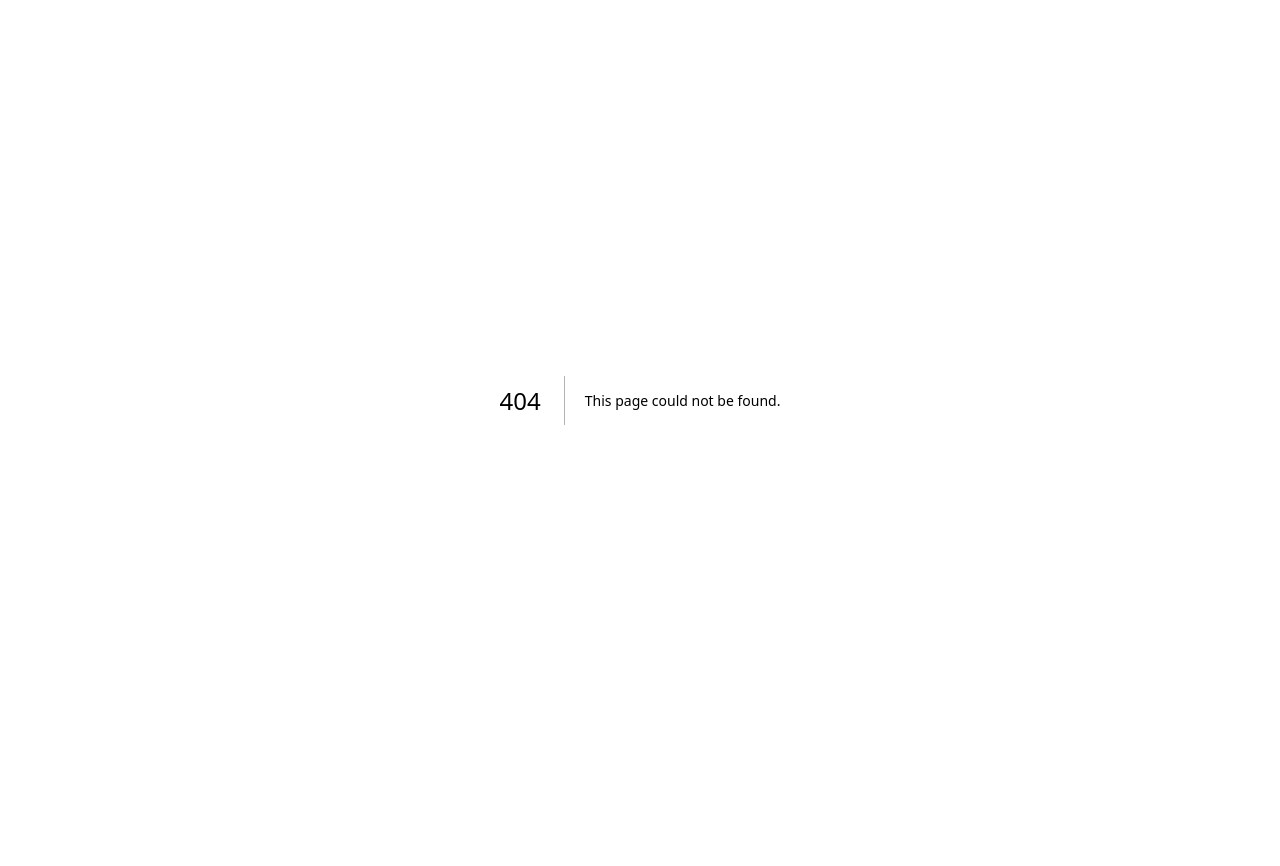
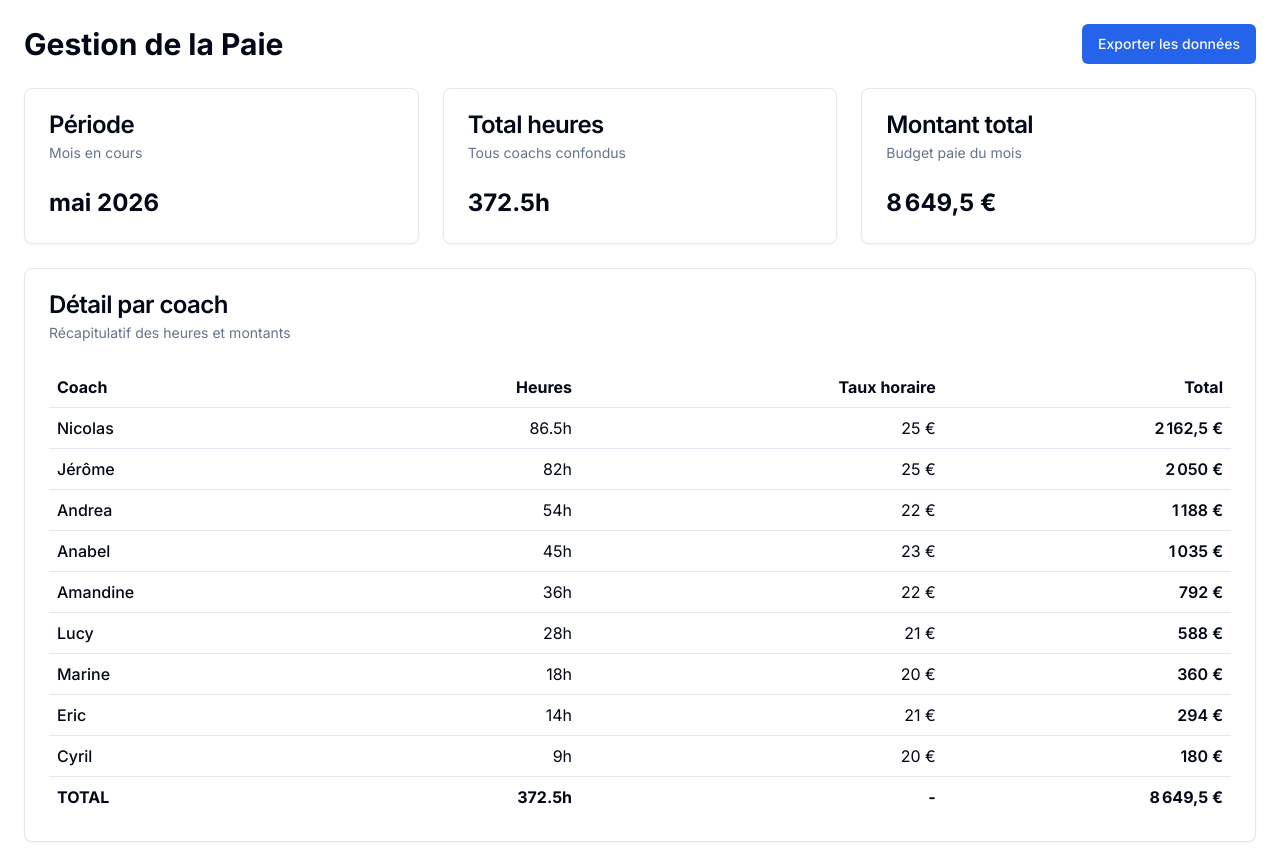
Before and after one commit to jeromedimitri-ai/swimsync-2.0, a Next.js app in the folder apps/web/: page /paie in a window 1280 px wide. Before the commit this address had no page. Before the commit the page ends 800 px from the top, so only its background shows below. Built offline with nearby package versions, Linux system fonts and the light colour scheme.

Commit message:
feat: add Paie page with payroll calculations and export

```diff
--- /dev/null
+++ b/apps/web/app/paie/page.tsx
@@ -0,0 +1,101 @@
+import { Card, CardContent, CardDescription, CardHeader, CardTitle } from '@/components/ui/card'
+import { Button } from '@/components/ui/button'
+
+export default function PaiePage() {
+  const moisActuel = new Date().toLocaleString('fr-FR', { month: 'long', year: 'numeric' })
+
+  const paieData = [
+    { coach: 'Nicolas', heures: 86.5, tauxHoraire: 25, total: 2162.5 },
+    { coach: 'Jérôme', heures: 82, tauxHoraire: 25, total: 2050 },
+    { coach: 'Andrea', heures: 54, tauxHoraire: 22, total: 1188 },
+    { coach: 'Anabel', heures: 45, tauxHoraire: 23, total: 1035 },
+    { coach: 'Amandine', heures: 36, tauxHoraire: 22, total: 792 },
+    { coach: 'Lucy', heures: 28, tauxHoraire: 21, total: 588 },
+    { coach: 'Marine', heures: 18, tauxHoraire: 20, total: 360 },
+    { coach: 'Eric', heures: 14, tauxHoraire: 21, total: 294 },
+    { coach: 'Cyril', heures: 9, tauxHoraire: 20, total: 180 },
+  ]
+
+  const totalGeneral = paieData.reduce((acc, p) => acc + p.total, 0)
+  const totalHeures = paieData.reduce((acc, p) => acc + p.heures, 0)
+
+  return (
+    <div className="container mx-auto p-6">
+      <div className="flex items-center justify-between mb-6">
+        <h1 className="text-3xl font-bold">Gestion de la Paie</h1>
+        <Button>Exporter les données</Button>
+      </div>
+
+      <div className="grid gap-6 md:grid-cols-3 mb-6">
+        <Card>
+          <CardHeader>
+            <CardTitle>Période</CardTitle>
+            <CardDescription>Mois en cours</CardDescription>
+          </CardHeader>
+          <CardContent>
+            <p className="text-2xl font-bold">{moisActuel}</p>
+          </CardContent>
+        </Card>
+
+        <Card>
+          <CardHeader>
+            <CardTitle>Total heures</CardTitle>
+            <CardDescription>Tous coachs confondus</CardDescription>
+          </CardHeader>
+          <CardContent>
+            <p className="text-2xl font-bold">{totalHeures}h</p>
+          </CardContent>
+        </Card>
+
+        <Card>
+          <CardHeader>
+            <CardTitle>Montant total</CardTitle>
+            <CardDescription>Budget paie du mois</CardDescription>
+          </CardHeader>
+          <CardContent>
+            <p className="text-2xl font-bold">{totalGeneral.toLocaleString('fr-FR')} €</p>
+          </CardContent>
+        </Card>
+      </div>
+
+      <Card>
+        <CardHeader>
+          <CardTitle>Détail par coach</CardTitle>
+          <CardDescription>Récapitulatif des heures et montants</CardDescription>
+        </CardHeader>
+        <CardContent>
+          <div className="overflow-x-auto">
+            <table className="w-full">
+              <thead>
+                <tr className="border-b">
+                  <th className="text-left p-2">Coach</th>
+                  <th className="text-right p-2">Heures</th>
+                  <th className="text-right p-2">Taux horaire</th>
+                  <th className="text-right p-2">Total</th>
+                </tr>
+              </thead>
+              <tbody>
+                {paieData.map((item) => (
+                  <tr key={item.coach} className="border-b hover:bg-muted/50">
+                    <td className="p-2 font-medium">{item.coach}</td>
+                    <td className="text-right p-2">{item.heures}h</td>
+                    <td className="text-right p-2">{item.tauxHoraire} €</td>
+                    <td className="text-right p-2 font-semibold">{item.total.toLocaleString('fr-FR')} €</td>
+                  </tr>
+                ))}
+              </tbody>
+              <tfoot>
+                <tr className="font-bold">
+                  <td className="p-2">TOTAL</td>
+                  <td className="text-right p-2">{totalHeures}h</td>
+                  <td className="text-right p-2">-</td>
+                  <td className="text-right p-2">{totalGeneral.toLocaleString('fr-FR')} €</td>
+                </tr>
+              </tfoot>
+            </table>
+          </div>
+        </CardContent>
+      </Card>
+    </div>
+  )
+}
```
